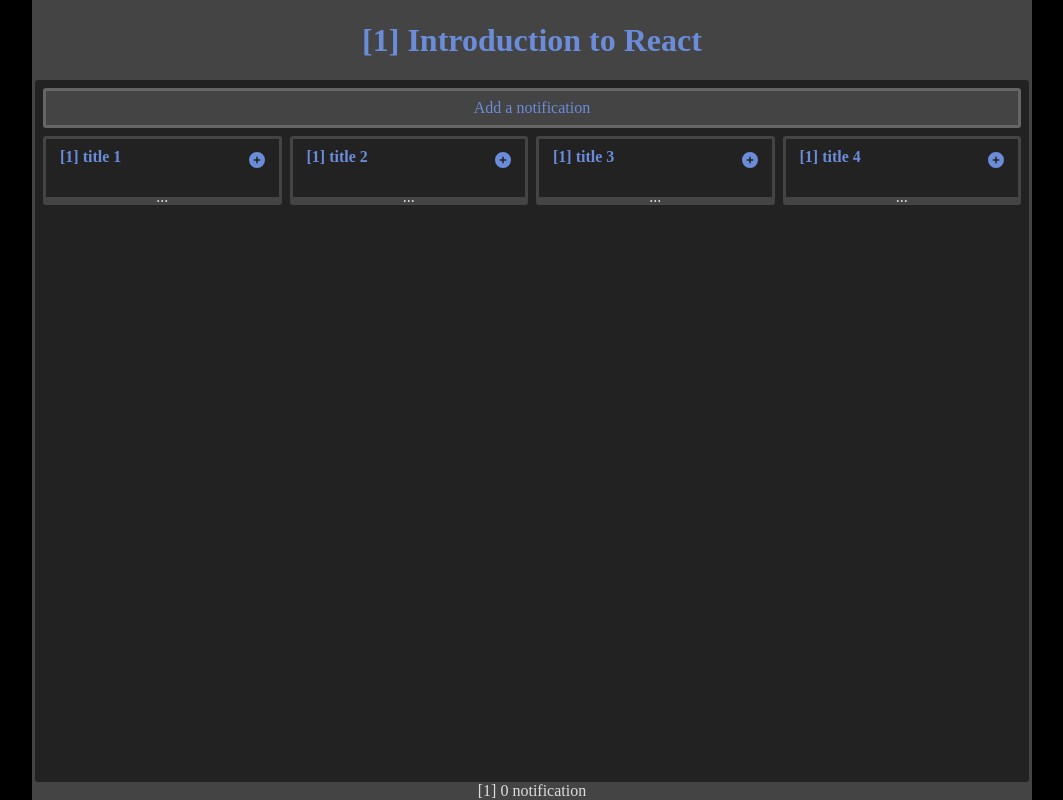
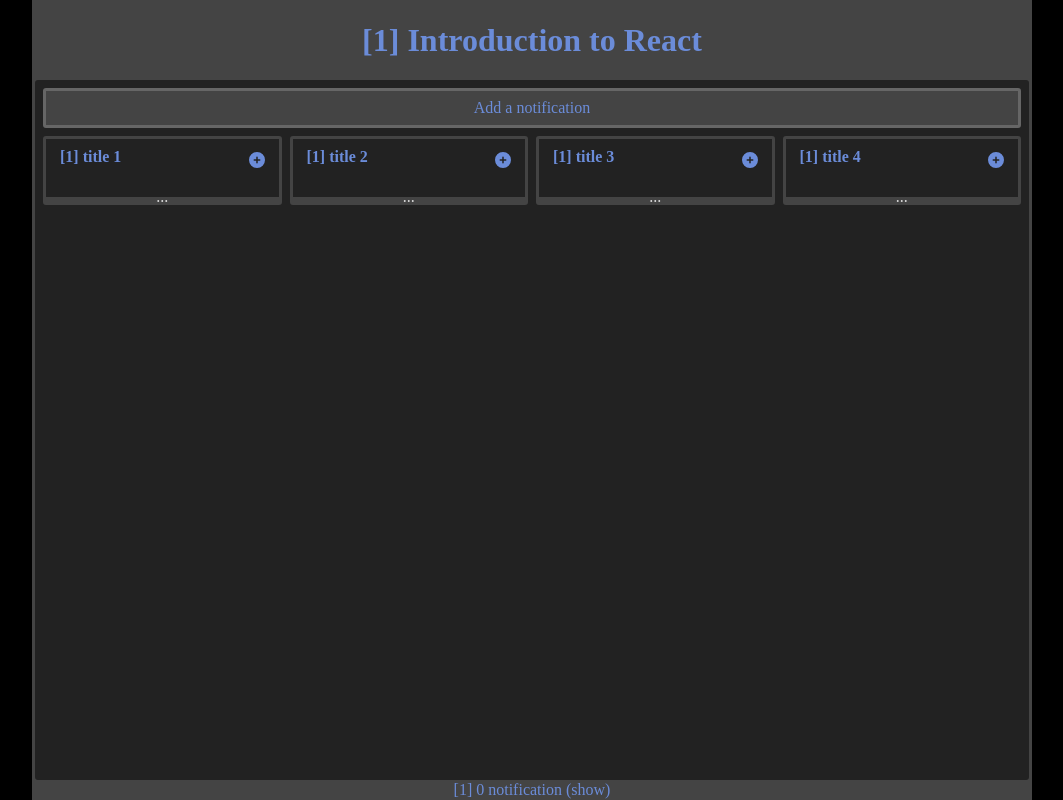
Before and after one commit to Yamnyr/React-Renders, a React (Vite) app: page / in a window 1280 px wide. Shown: the whole page, without its empty margins (108-1171 px from the left). Built offline with nearby package versions, Linux system fonts and the light colour scheme.

Commit message:
Masquage des notifications

```diff
--- a/src/components/NotificationsCenter.jsx
+++ b/src/components/NotificationsCenter.jsx
@@ -2,10 +2,12 @@
 import PropTypes from "prop-types";
 import Notification from "./Notification";
 import useRendersNumber from "../hooks/useRendersNumber";
+import { useShowable } from "../hooks/useShowable";
 
 function NotificationsCenter(props) {
   const { notificationsData, onDelete } = props;
   const renderNumber = useRendersNumber();
+  const { toggleShown, isShown } = useShowable();
 
   const notificationsCards = notificationsData.map((notification) => (
     <Notification
@@ -17,11 +19,12 @@
 
   return (
     <>
-      <div className="notifications-center">
+      <button  type="button" onClick={toggleShown} className=" notifiactions-center">
         [{renderNumber}] {notificationsData.length}
         {notificationsData.length > 1 ? " notifications" : " notification"}
-      </div>
-      <div className="notifications">{notificationsCards}</div>
+        {isShown === true ? " (hide)" : " (show)"}
+      </button>{!isShown &&
+      <div className="notifications">{notificationsCards}</div>}
     </>
   );
 }
--- a/src/hooks/useShowable.js
+++ b/src/hooks/useShowable.js
@@ -1,6 +1,5 @@
 import { useState } from "react";
 
-// eslint-disable-next-line import/prefer-default-export
 export function useShowable(shown, baseClassName) {
   const [isShown, setIsShown] = useState(shown);
   const toggleShown = () => {
```
